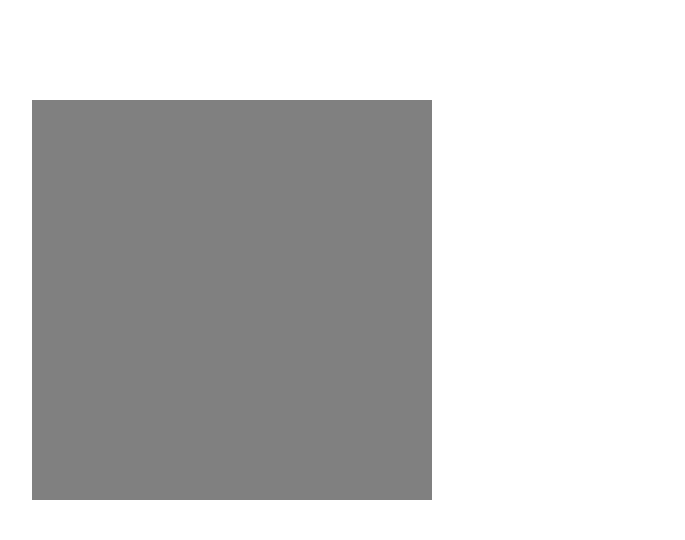
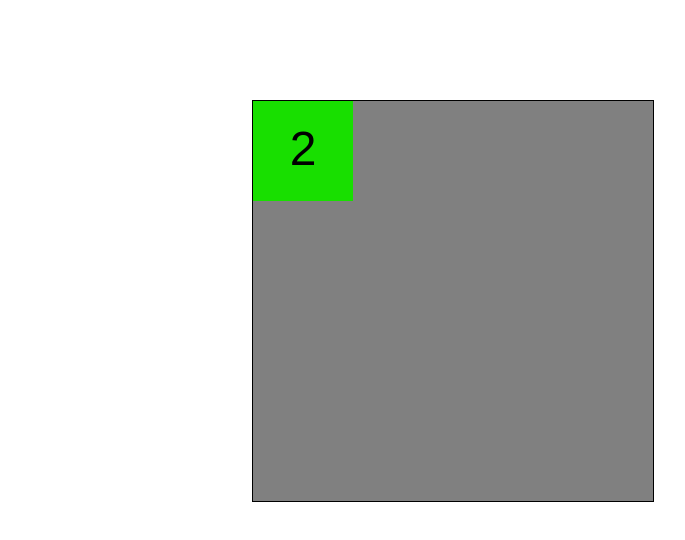
Before and after one commit to lazyCoderForever/2048, a plain HTML site: page index.html in a window 1280 px wide. Shown: the whole page, without its empty margins (68-753 px from the left). Drawn offline with nearby package versions, Linux system fonts and the light colour scheme.

Commit message:
add Class PlayField, GameLogic

```diff
--- /dev/null
+++ b/GameLogic.js
@@ -0,0 +1,10 @@
+import PlayField from './PlayField.js';
+
+   export default class GameLogic extends PlayField {
+        constructor(arrVault){
+            super(arrVault);
+
+        }
+
+
+    }
--- /dev/null
+++ b/PlayField.js
@@ -0,0 +1,23 @@
+  export default  class PlayField {
+    constructor() {
+      this.arrVault = [2, 0, 0, 0, 0, 0, 0, 0, 0, 0, 0, 0, 0, 0, 0, 0];
+    }
+
+    createField() {
+      let listNodes = this.arrVault.map((el) => {
+        let node = document.createElement("div");
+
+        if (el <= 0) {
+          node.classList.add("back");
+        } else {
+          node.classList.add("thing", `t${el}`);
+        }
+        return node;
+      });
+      listNodes.forEach((el) => playfield.appendChild(el));
+    }
+
+    movement(event){
+         console.log(event.clientX);
+    }
+  }
--- a/index.html
+++ b/index.html
@@ -4,89 +4,7 @@
     <meta charset="UTF-8">
     <title></title>
     <script type="text/javascript" src="https://ajax.googleapis.com/ajax/libs/jquery/1.11.2/jquery.js"></script>
-    <style>
-        *{
-            -moz-user-select: none;
-            -khtml-user-select: none;
-            -ms-user-select: none;
-            -o-user-select: none;
-            -webkit-user-select: none;
-            user-select: none;
-            -webkit-user-drag: none;
-            -moz-user-drag: none;
-            -o-user-drag: none;
-            -khtml-user-drag: none;
-            -ms-user-drag: none;
-            user-drag: none;
-        }
-        #playfield{
-            position: absolute;
-            top: 100px;
-            left: 100px;
-            width: 400px;
-            height: 400px;
-            background: white;
-        }
-        .back{
-            position: absolute;
-            width: 100px;
-            height: 100px;
-            background: gray;
-        }
-        .thing{
-            position: absolute;
-            width: 100px;
-            height: 100px;
-            background: transparent;
-            color: black;
-            text-align: center;
-            font: 48px/96px Arial;
-        }
-        .thing.t2{
-            background: #18df00;
-        }
-        .thing.t2:after{
-            content: '2'
-        }
-        .thing.t4{
-            background: #5a9900;
-        }
-        .thing.t4:after{
-            content: '4'
-        }
-        .thing.t8{
-            background: #8c8e00;
-        }
-        .thing.t8:after{
-            content: '8'
-        }
-        .thing.t16{
-            background: #d38200;
-        }
-        .thing.t16:after{
-            content: '16'
-        }
-        .thing.t32{
-            background: #ae3900;
-        }
-        .thing.t32:after{
-            content: '32'
-        }
-        .thing.t64{
-            background: #931269;
-        }
-        .thing.t64:after{
-            content: '64'
-        }
-        .thing.t128{
-            background: #0a034c;
-        }
-        .thing.t128:after{
-            content: '128'
-        }
-        /* и так далее */
-
-    </style>
+    <link rel="stylesheet" href="./style.css">
     <script>
 
         /*
@@ -117,27 +35,11 @@
             });
         });
     </script>
-    <script src="mainScript.js" ></script>
+    <script src="mainScript.js" type="module"></script>
 </head>
 <body>
 <div id="playfield">
-    <div class="back" style="top: 0px; left: 0px;"></div>
-    <div class="back" style="top: 100px; left: 0px;"></div>
-    <div class="back" style="top: 200px; left: 0px;"></div>
-    <div class="back" style="top: 300px; left: 0px;"></div>
-    <div class="back" style="top: 0px; left: 100px;"></div>
-    <div class="back" style="top: 100px; left: 100px;"></div>
-    <div class="back" style="top: 200px; left: 100px;"></div>
-    <div class="back" style="top: 300px; left: 100px;"></div>
-    <div class="back" style="top: 0px; left: 200px;"></div>
-    <div class="back" style="top: 100px; left: 200px;"></div>
-    <div class="back" style="top: 200px; left: 200px;"></div>
-    <div class="back" style="top: 300px; left: 200px;"></div>
-    <div class="back" style="top: 0px; left: 300px;"></div>
-    <div class="back" style="top: 100px; left: 300px;"></div>
-    <div class="back" style="top: 200px; left: 300px;"></div>
-    <div class="back" style="top: 300px; left: 300px;"></div>
-    <div class="back" style="top: 0px; left: 0px;"></div>
+
 </div>
 </body>
 </html>
--- a/mainScript.js
+++ b/mainScript.js
@@ -0,0 +1,7 @@
+import PlayField from './PlayField.js';
+import GameLogic from './GameLogic.js';
+
+let Field = new PlayField();
+Field.createField();
+
+playfield.addEventListener("click", (e)=>Field.movement(e))
--- /dev/null
+++ b/style.css
@@ -0,0 +1,83 @@
+*{
+    -moz-user-select: none;
+    -khtml-user-select: none;
+    -ms-user-select: none;
+    -o-user-select: none;
+    -webkit-user-select: none;
+    user-select: none;
+    -webkit-user-drag: none;
+    -moz-user-drag: none;
+    -o-user-drag: none;
+    -khtml-user-drag: none;
+    -ms-user-drag: none;
+    user-drag: none;
+}
+#playfield{
+    position: absolute;
+    display: grid;
+    grid-template-columns: repeat(4, 100px);
+    grid-template-rows: repeat( 4, 100px);
+    top: 100px;
+    left: 25%;
+    max-width: 80%;
+    height: 400px;
+    background: white;
+    border: 1px solid black;
+}
+.back{
+    position: relative;
+    width: 100px;
+    height: 100px;
+    background: gray;
+}
+.thing{
+    position: relative;
+    width: 100px;
+    height: 100px;
+    background: transparent;
+    color: black;
+    text-align: center;
+    font: 48px/96px Arial;
+}
+.thing.t2{
+    background: #18df00;
+}
+.thing.t2:after{
+    content: '2'
+}
+.thing.t4{
+    background: #5a9900;
+}
+.thing.t4:after{
+    content: '4'
+}
+.thing.t8{
+    background: #8c8e00;
+}
+.thing.t8:after{
+    content: '8'
+}
+.thing.t16{
+    background: #d38200;
+}
+.thing.t16:after{
+    content: '16'
+}
+.thing.t32{
+    background: #ae3900;
+}
+.thing.t32:after{
+    content: '32'
+}
+.thing.t64{
+    background: #931269;
+}
+.thing.t64:after{
+    content: '64'
+}
+.thing.t128{
+    background: #0a034c;
+}
+.thing.t128:after{
+    content: '128'
+}
```
